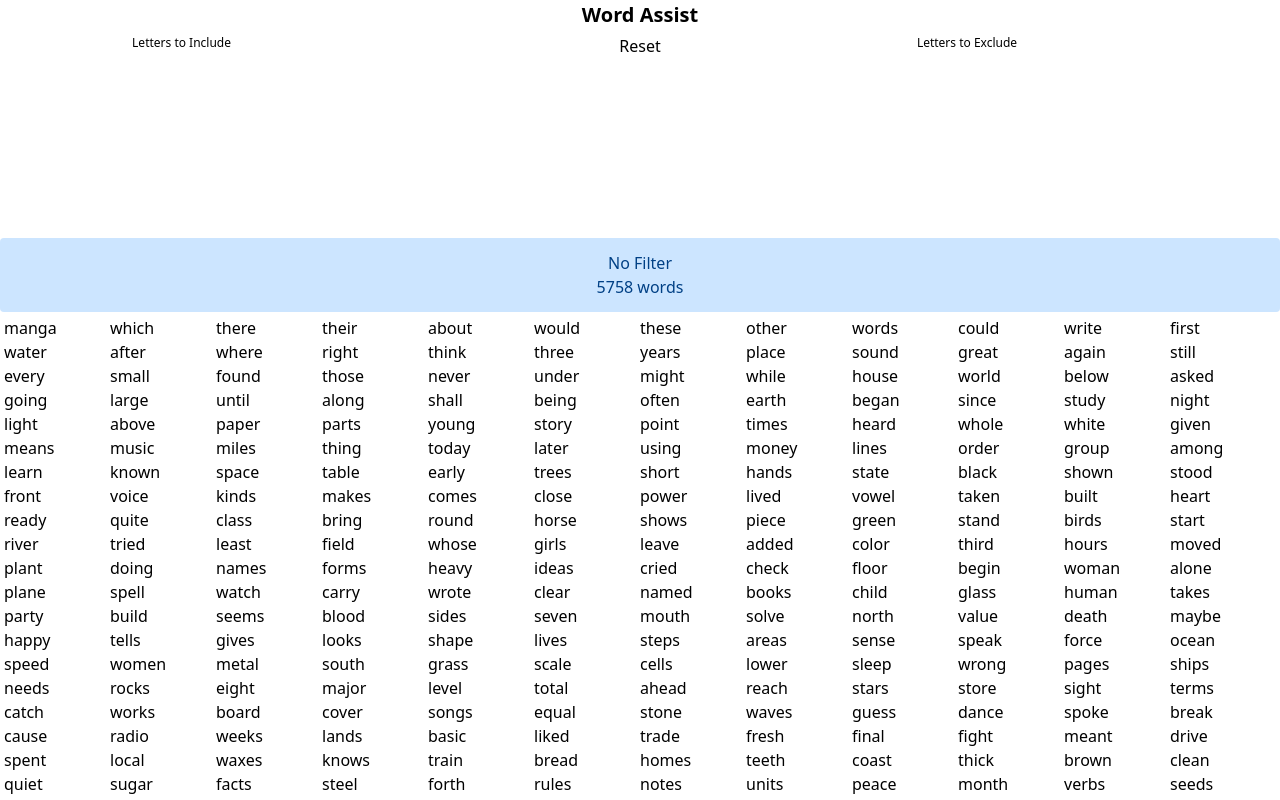
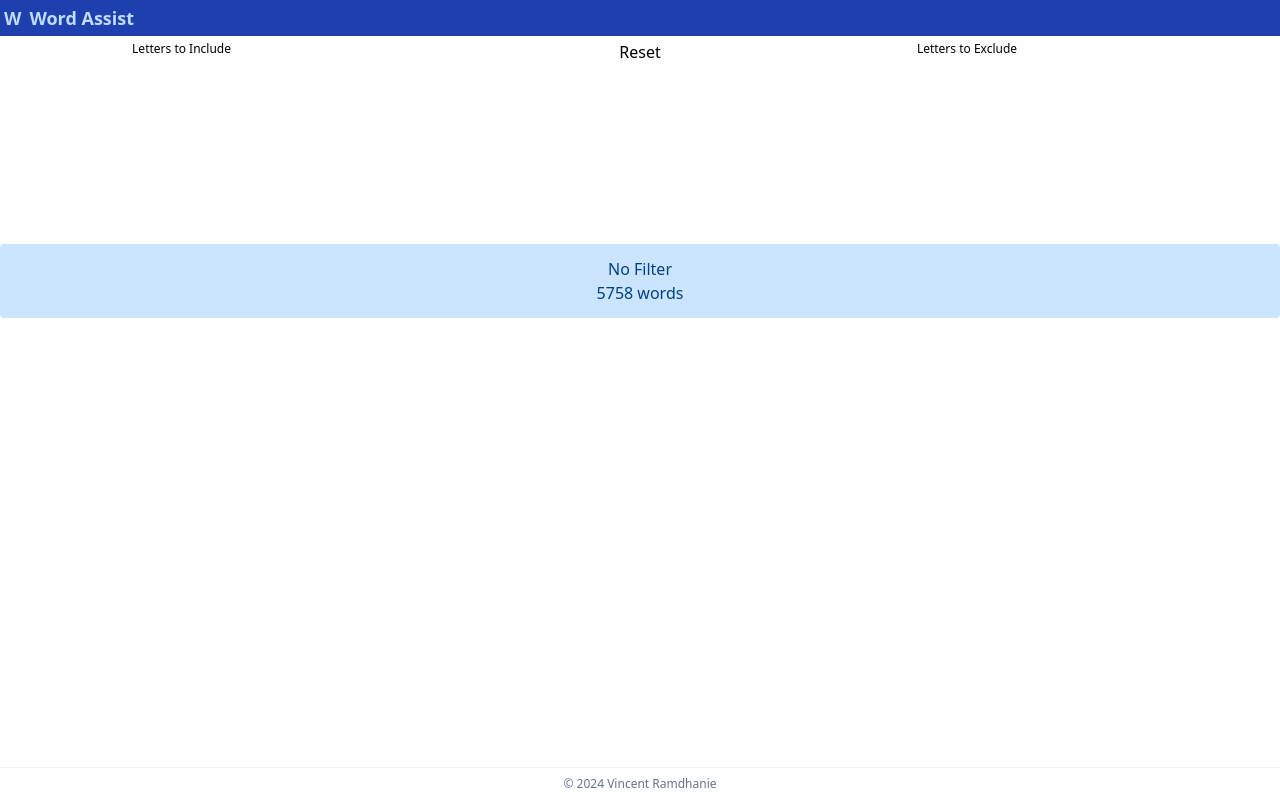
Before and after one commit to vramdhanie/wordAssist, a React (Create React App) app: page / in a window 1280 px wide. Shown: the top 800 px of the page. Built offline with nearby package versions, Linux system fonts and the light colour scheme.

Commit message:
Created components for the component library

```diff
--- a/src/App.tsx
+++ b/src/App.tsx
@@ -1,26 +1,11 @@
 import React from 'react'
 import { styled } from './config/stitches.config'
-import Main from './Top'
+import { Header, Footer, Main } from './components'
 
 const Page = styled('div', {
     display: 'flex',
     flexDirection: 'column',
     height: '100%',
-})
-
-const Header = styled('div', {
-    display: 'flex',
-    alignItems: 'center',
-    justifyContent: 'center',
-    fontSize: '20px',
-    fontWeight: 'bold',
-})
-
-const Footer = styled('div', {
-    boxShadow: '0 0 3px 1px rgba(0, 0, 0, 0.2)',
-    padding: '16px',
-    fontSize: '9px',
-    textAlign: 'center',
 })
 
 function App() {
--- /dev/null
+++ b/src/components/Footer.tsx
@@ -0,0 +1,11 @@
+interface FooterProps {
+    children: React.ReactNode
+}
+
+export function Footer({ children }: FooterProps = { children: '' }) {
+    return (
+        <div className="text-xs font-light text-center p-2 border-t border-t-solid border-t-slate-100 text-slate-500">
+            {children}
+        </div>
+    )
+}
--- a/src/components/Header.tsx
+++ b/src/components/Header.tsx
@@ -1,52 +1,38 @@
-import React from "react";
-
-import { Button } from "./Button";
+import { Button } from './Button'
 
 type User = {
-  name: string;
-};
+    name: string
+}
 
 export interface HeaderProps {
-  user?: User;
-  onLogin?: () => void;
-  onLogout?: () => void;
-  onCreateAccount?: () => void;
+    children: React.ReactNode
+    user?: User
+    /**
+     * Show login and logout controls
+     */
+    showControls?: boolean
+    onLogin?: () => void
+    onLogout?: () => void
+    onCreateAccount?: () => void
 }
 
 export const Header = ({
     user,
+    showControls = false,
+    children,
     onLogin,
     onLogout,
     onCreateAccount,
 }: HeaderProps) => (
     <header>
         <div className="storybook-header">
-      <div>
-        <svg
-          width="32"
-          height="32"
-          viewBox="0 0 32 32"
-          xmlns="http://www.w3.org/2000/svg"
-        >
-          <g fill="none" fillRule="evenodd">
-            <path
-              d="M10 0h12a10 10 0 0110 10v12a10 10 0 01-10 10H10A10 10 0 010 22V10A10 10 0 0110 0z"
-              fill="#FFF"
-            />
-            <path
-              d="M5.3 10.6l10.4 6v11.1l-10.4-6v-11zm11.4-6.2l9.7 5.5-9.7 5.6V4.4z"
-              fill="#555AB9"
-            />
-            <path
-              d="M27.2 10.6v11.2l-10.5 6V16.5l10.5-6zM15.7 4.4v11L6 10l9.7-5.5z"
-              fill="#91BAF8"
-            />
-          </g>
-        </svg>
-        <h1>Acme</h1>
+            <div className="bg-blue-800 text-blue-200 font-bold text-lg flex gap-2 p-1">
+                <div> W </div>
+                <h1>{children}</h1>
             </div>
             <div>
-        {user ? (
+                {showControls &&
+                    (user ? (
                         <>
                             <span className="welcome">
                                 Welcome, <b>{user.name}</b>!
@@ -63,8 +49,8 @@ export const Header = ({
                                 label="Sign up"
                             />
                         </>
-        )}
+                    ))}
             </div>
         </div>
     </header>
-);
+)
--- a/src/components/Key.tsx
+++ b/src/components/Key.tsx
@@ -1,12 +1,4 @@
 export interface KeyProps {
-    /**
-     * Colour of the text
-     */
-    colour: string
-    /**
-     * What background color to use
-     */
-    backgroundColor?: string
     /**
      * Key character
      */
@@ -24,19 +16,9 @@ export interface KeyProps {
 /**
  * Represents a single keyboard key.
  */
-export const Key = ({
-    colour = '#004085',
-    backgroundColor = '#cce5ff',
-    label,
-    mode = 'Unused',
-    ...props
-}: KeyProps) => {
+export const Key = ({ label, mode = 'Unused', ...props }: KeyProps) => {
     return (
-        <button
-            type="button"
-            className=""
-            {...props}
-        >
+        <button type="button" className="" {...props}>
             {label}
         </button>
     )
--- /dev/null
+++ b/src/components/KeyBoard.tsx
@@ -0,0 +1 @@
+export const KeyBoard = () => {}
--- a/src/Top.tsx
+++ b/src/components/Main.tsx
@@ -1,5 +1,5 @@
-import { styled } from './config/stitches.config'
-import { words } from './data/words'
+import { styled } from '../config/stitches.config'
+import { words } from '../data/words'
 import { useState, useEffect, useCallback } from 'react'
 
 const Wrapper = styled('div', {
@@ -75,7 +75,7 @@ const FixedInput = styled('input', {
     textAlign: 'center',
 })
 
-export default function () {
+export function Main() {
     const [lettersToInclude, setLetterstoInclude] = useState<string>('')
     const [lettersToExclude, setLetterstoExclude] = useState<string>('')
     const [wordsToDisplay, setWordsToDisplay] = useState<string[]>(words)
@@ -211,11 +211,11 @@ export default function () {
                 </Box>
                 <Box>{wordsToDisplay.length} words</Box>
             </Information>
-            <Words>
+            {/* <Words>
                 {wordsToDisplay.map((word) => (
                     <Word key={word}>{word}</Word>
                 ))}
-            </Words>
+            </Words> */}
         </Wrapper>
     )
 }
--- a/src/components/Page.tsx
+++ b/src/components/Page.tsx
@@ -1,53 +1,51 @@
-import React from "react";
+import React from 'react'
 
-import { Header } from "./Header";
+import { Header } from './Header'
 
 type User = {
-  name: string;
-};
+    name: string
+}
 
 export const Page: React.FC = () => {
-  const [user, setUser] = React.useState<User>();
+    const [user, setUser] = React.useState<User>()
 
     return (
         <article>
             <Header
                 user={user}
-        onLogin={() => setUser({ name: "Jane Doe" })}
+                onLogin={() => setUser({ name: 'Jane Doe' })}
                 onLogout={() => setUser(undefined)}
-        onCreateAccount={() => setUser({ name: "Jane Doe" })}
-      />
+                onCreateAccount={() => setUser({ name: 'Jane Doe' })}
+            >
+                Some Page
+            </Header>
 
             <section className="storybook-page">
                 <h2>Pages in Storybook</h2>
                 <p>
-          We recommend building UIs with a{" "}
-          <a
-            href="https://componentdriven.org"
-            target="_blank"
-            rel="noopener noreferrer"
-          >
+                    We recommend building UIs with a{' '}
+                    <a href="https://componentdriven.org" target="_blank" rel="noopener noreferrer">
                         <strong>component-driven</strong>
-          </a>{" "}
+                    </a>{' '}
                     process starting with atomic components and ending with pages.
                 </p>
                 <p>
-          Render pages with mock data. This makes it easy to build and review
-          page states without needing to navigate to them in your app. Here are
-          some handy patterns for managing page data in Storybook:
+                    Render pages with mock data. This makes it easy to build and review page states
+                    without needing to navigate to them in your app. Here are some handy patterns
+                    for managing page data in Storybook:
                 </p>
                 <ul>
                     <li>
-            Use a higher-level connected component. Storybook helps you compose
-            such data from the "args" of child component stories
+                        Use a higher-level connected component. Storybook helps you compose such
+                        data from the "args" of child component stories
                     </li>
                     <li>
-            Assemble data in the page component from your services. You can mock
-            these services out using Storybook.
+                        Assemble data in the page component from your services. You can mock these
+                        services out using Storybook.
                     </li>
                 </ul>
                 <p>
-          Get a guided tutorial on component-driven development at{" "}
+                    Get a guided tutorial on component-driven development at{' '}
                     <a
                         href="https://storybook.js.org/tutorials/"
                         target="_blank"
@@ -55,7 +53,7 @@ export const Page: React.FC = () => {
                     >
                         Storybook tutorials
                     </a>
-          . Read more in the{" "}
+                    . Read more in the{' '}
                     <a
                         href="https://storybook.js.org/docs"
                         target="_blank"
@@ -66,8 +64,7 @@ export const Page: React.FC = () => {
                     .
                 </p>
                 <div className="tip-wrapper">
-          <span className="tip">Tip</span> Adjust the width of the canvas with
-          the{" "}
+                    <span className="tip">Tip</span> Adjust the width of the canvas with the{' '}
                     <svg
                         width="10"
                         height="10"
@@ -86,5 +83,5 @@ export const Page: React.FC = () => {
                 </div>
             </section>
         </article>
-  );
-};
+    )
+}
--- /dev/null
+++ b/src/components/index.tsx
@@ -0,0 +1,8 @@
+import { Header } from './Header'
+import { Main } from './Main'
+import { Page } from './Page'
+import { Button } from './Button'
+import { Key } from './Key'
+import { Footer } from './Footer'
+
+export { Header, Main, Page, Button, Key, Footer }
```
Also changed, not shown: 1 other file (tests, documents, lock files or other folders). Lines whose indentation alone changed are shown as unchanged.
